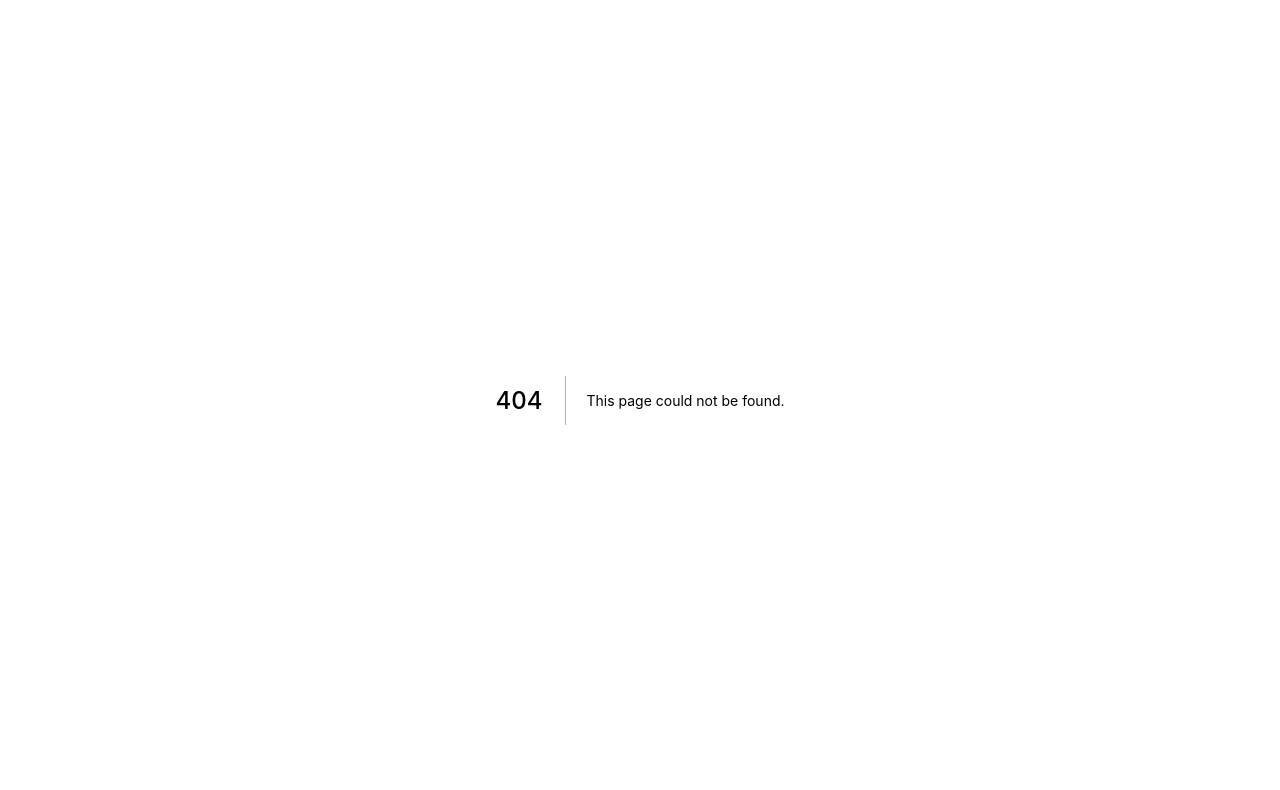
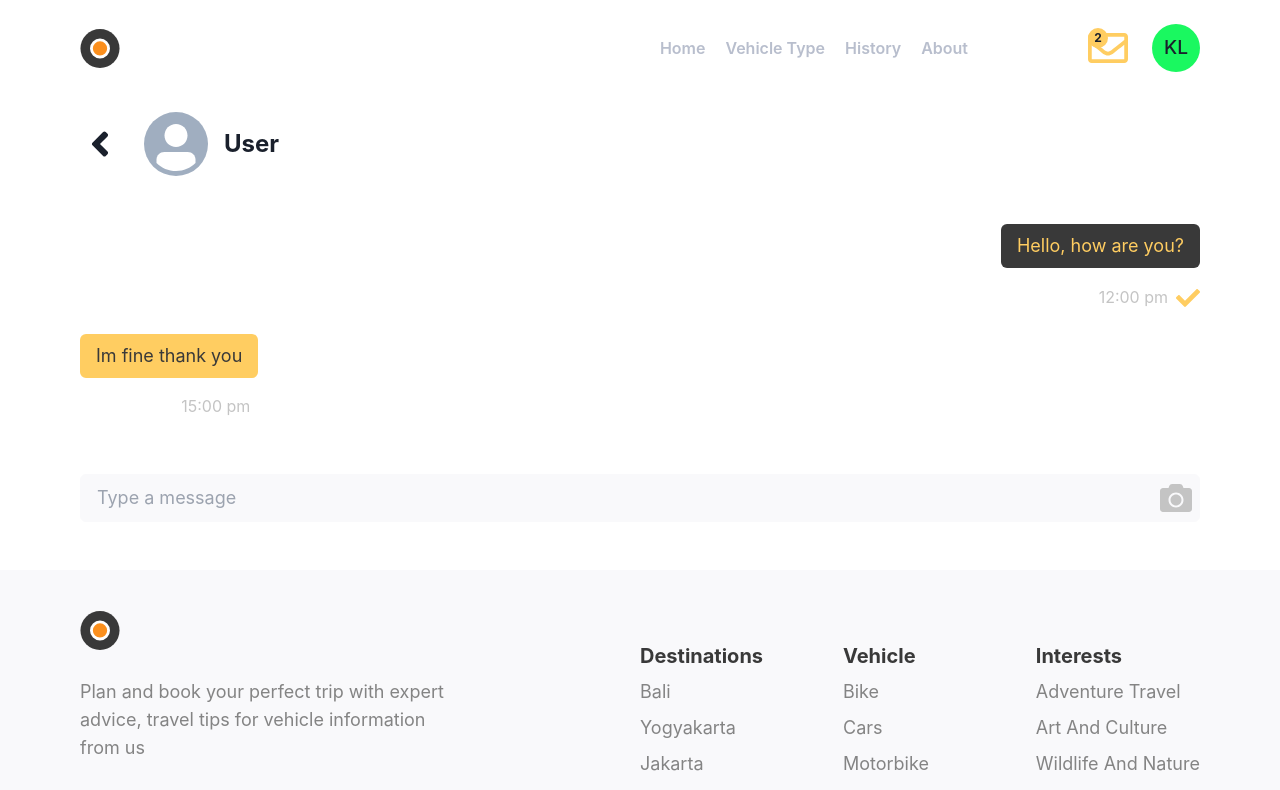
Before and after one commit to BudiSetyo/vehicleRent-next, a Next.js app: page /chats/messages/1 in a window 1280 px wide. Before the commit this address had no page. Shown: the top 790 px of the page. Built offline with nearby package versions, Linux system fonts and the light colour scheme.

Commit message:
feat: finish slicing messages page

```diff
--- a/components/organisms/navbar.js
+++ b/components/organisms/navbar.js
@@ -155,7 +155,7 @@ const Navbar = ({ active }) => {
                           <div className="mt-4 flex justify-center">
                             <Button
                               variant="unstyled"
-                              onClick={() => handleNavigate("/chat")}
+                              onClick={() => handleNavigate("/chats")}
                             >
                               <p className="text-lg">View all</p>
                               <Icon w={4} h={4} as={FaChevronDown} />
--- a/pages/chat/index.js
+++ b/pages/chats/index.js
@@ -1,8 +1,13 @@
 import { MainLayout, Search, Selects } from "@/components";
 import { Avatar, Box } from "@chakra-ui/react";
+import { useRouter } from "next/router";
 
 const Chat = () => {
   const data = ["mie ayam"];
+
+  const router = useRouter();
+
+  const handleNavigate = (href) => router.push(href);
   return (
     <>
       <MainLayout>
@@ -27,7 +32,10 @@ const Chat = () => {
           </div>
 
           <section className="mt-10">
-            <Box className="flex justify-between items-center pb-6 border-b-2">
+            <Box
+              className="flex justify-between items-center pb-6 border-b-2 cursor-pointer"
+              onClick={() => handleNavigate("/chats/messages/1")}
+            >
               <div className="flex items-center">
                 <Avatar size="lg" />
                 <div className="md:ml-6 ml-3">
--- /dev/null
+++ b/pages/chats/messages/[id].js
@@ -0,0 +1,112 @@
+import { MainLayout } from "@/components";
+import {
+  Avatar,
+  Icon,
+  IconButton,
+  Box,
+  InputGroup,
+  Input,
+  InputRightElement,
+} from "@chakra-ui/react";
+import { FaAngleLeft, FaCheck, FaCamera } from "react-icons/fa";
+
+const Messages = () => {
+  const messageData = [
+    {
+      type: "sender",
+      message: "Hello, how are you?",
+      time: "12:00 pm",
+      read: true,
+    },
+    {
+      type: "receiver",
+      message: "Im fine thank you",
+      time: "15:00 pm",
+      read: false,
+    },
+  ];
+  return (
+    <>
+      <MainLayout>
+        <section className="md:px-20 md:py-8 px-10 py-4">
+          <div className="flex items-center">
+            <IconButton
+              variant="unstyled"
+              icon={<Icon w={10} h={10} as={FaAngleLeft} />}
+            />
+            <div className="ml-6 flex items-center">
+              <Avatar size="lg" />
+              <h1 className="ml-4 text-2xl font-bold">User</h1>
+            </div>
+          </div>
+
+          <section className="mt-12">
+            {messageData.map((item, index) => {
+              return (
+                <div
+                  className={`w-full flex ${
+                    item.type === "sender" ? "justify-end" : "justify-start"
+                  }`}
+                  key={index}
+                >
+                  <div className="mb-6 w-fit flex flex-col items-end">
+                    <Box
+                      className={`max-w-sm px-4 py-2 rounded-md ${
+                        item.type === "sender"
+                          ? "bg-onyx-black"
+                          : "bg-crayola-orange"
+                      }`}
+                    >
+                      <p
+                        className={`text-lg ${
+                          item.type === "sender"
+                            ? "text-crayola-orange"
+                            : "text-onyx-black"
+                        }`}
+                      >
+                        {item.message}
+                      </p>
+                    </Box>
+                    <div className="mt-4 flex items-center">
+                      <p className="mr-2 text-md text-sand-silver">
+                        {item.time}
+                      </p>
+                      <div className={`${item.read ? "block" : "hidden"}`}>
+                        <Icon color="#FFCD61" w={6} h={6} as={FaCheck} />
+                      </div>
+                    </div>
+                  </div>
+                </div>
+              );
+            })}
+          </section>
+
+          <div className="mt-8 mb-4">
+            <InputGroup>
+              <InputRightElement>
+                <Box as="button" className="mt-2 px-2">
+                  <Icon
+                    className="mr-2"
+                    color="#C4C4C4"
+                    w={8}
+                    h={8}
+                    as={FaCamera}
+                  />
+                </Box>
+              </InputRightElement>
+              <Input
+                size="lg"
+                borderColor="#F9F9FB"
+                placeholder="Type a message"
+                borderRadius="6px"
+                background="#F9F9FB"
+              />
+            </InputGroup>
+          </div>
+        </section>
+      </MainLayout>
+    </>
+  );
+};
+
+export default Messages;
```
